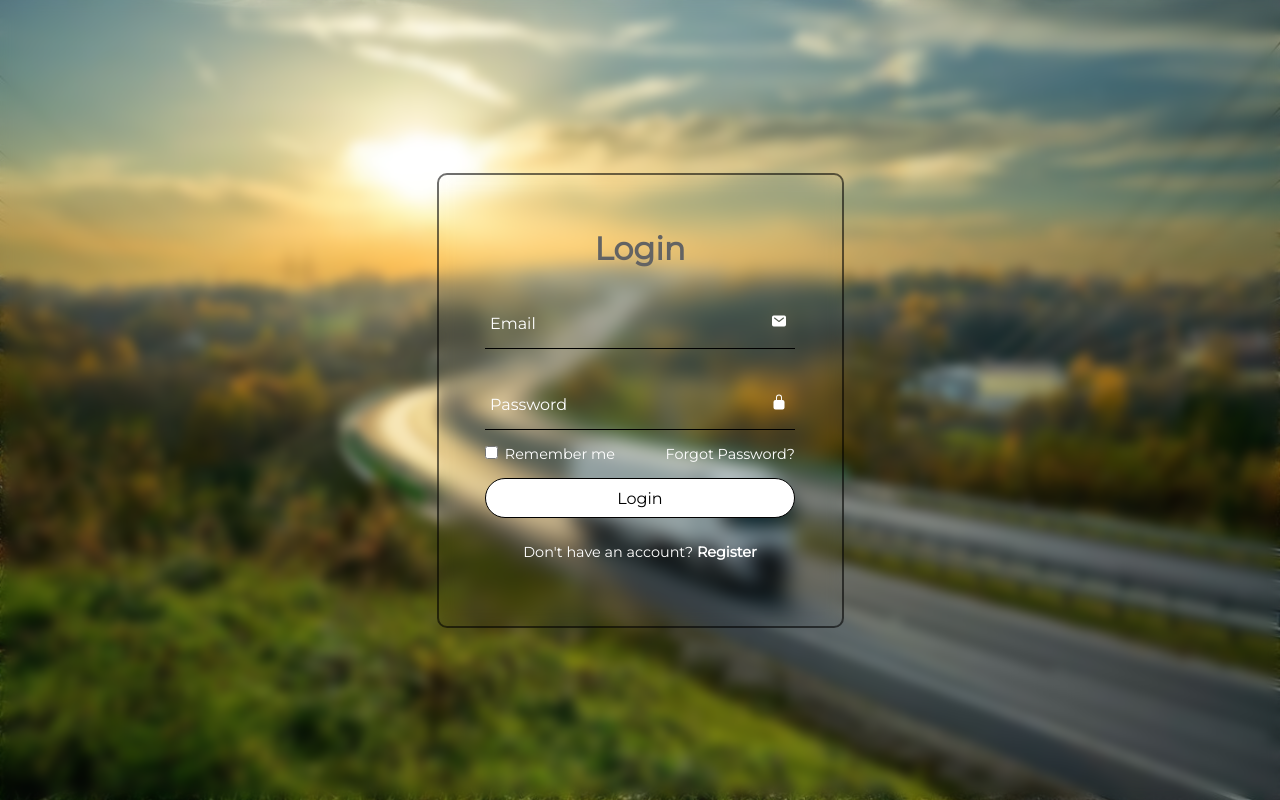
After one commit to VARUN2462006/Transport-Company, a PHP site: page /index.php in a window 1280 px wide. The commit adds this page. Run offline with PHP 8.4, Linux system fonts and the light colour scheme.

Commit message:
Add files via upload

```diff
--- /dev/null
+++ b/Public/db_conn.php
@@ -0,0 +1,12 @@
+<?php
+$sname = "localhost";
+$unmae = "root";     // Default XAMPP/WAMP username
+$password = "";      // Default XAMPP/WAMP password is empty
+$db_name = "glass_login_db";
+
+$conn = mysqli_connect($sname, $unmae, $password, $db_name);
+
+if (!$conn) {
+    die("Connection failed: " . mysqli_connect_error());
+}
+?>
--- /dev/null
+++ b/Public/index.php
@@ -0,0 +1,98 @@
+<?php
+session_start();
+include "db_conn.php";
+
+if (isset($_POST['email']) && isset($_POST['password'])) {
+    function validate($data){
+       $data = trim($data);
+       $data = stripslashes($data);
+       $data = htmlspecialchars($data);
+       return $data;
+    }
+
+    $email = validate($_POST['email']);
+    $pass = validate($_POST['password']);
+
+    if (empty($email)) {
+        header("Location: index.php?error=Email is required");
+        exit();
+    } else if(empty($pass)){
+        header("Location: index.php?error=Password is required");
+        exit();
+    } else {
+        // Check for the user in the database
+        $sql = "SELECT * FROM users WHERE email='$email'";
+        $result = mysqli_query($conn, $sql);
+
+        if (mysqli_num_rows($result) === 1) {
+            $row = mysqli_fetch_assoc($result);
+            // Verify the encrypted password
+            if (password_verify($pass, $row['password'])) {
+                $_SESSION['email'] = $row['email'];
+                $_SESSION['id'] = $row['id'];
+                // LOGIN SUCCESS: Redirect to a welcome page or show alert
+                echo "<script>alert('Login Successful!');</script>";
+            } else {
+                header("Location: index.php?error=Incorrect User name or password");
+                exit();
+            }
+        } else {
+            header("Location: index.php?error=Incorrect User name or password");
+            exit();
+        }
+    }
+}
+?>
+
+<!DOCTYPE html>
+<html lang="en">
+<head>
+  <meta charset="UTF-8">
+  <title>CSS Glassmorphism | Login</title>
+  <link rel="stylesheet" href="./style.css">
+  <style>
+    .error { color: #ff4d4d; padding: 10px; text-align: center; border-radius: 5px; background: rgba(0,0,0,0.2); margin-bottom: 15px;}
+  </style>
+</head>
+<body>
+
+<div class="wrapper">
+  <div class="login-box">
+    <form action="index.php" method="post">
+      <h2>Login</h2>
+
+      <?php if (isset($_GET['error'])) { ?>
+          <p class="error"><?php echo $_GET['error']; ?></p>
+      <?php } ?>
+
+      <div class="input-box">
+        <span class="icon"><ion-icon name="mail"></ion-icon></span>
+        <input type="email" name="email" required>
+        <label>Email</label>
+      </div>
+
+      <div class="input-box">
+        <span class="icon"><ion-icon name="lock-closed"></ion-icon></span>
+        <input type="password" name="password" required>
+        <label>Password</label>
+      </div>
+
+      <div class="remember-forgot">
+        <label><input type="checkbox"> Remember me</label>
+        <a href="#">Forgot Password?</a>
+      </div>
+
+      <button type="submit">Login</button>
+
+      <div class="register-link">
+        <p>Don't have an account? <a href="register.php">Register</a></p>
+      </div>
+    </form>
+  </div>
+</div>
+
+<script type="module" src="https://unpkg.com/ionicons@7.1.0/dist/ionicons/ionicons.esm.js"></script>
+<script nomodule src="https://unpkg.com/ionicons@7.1.0/dist/ionicons/ionicons.js"></script>
+
+</body>
+</html>
--- a/Public/style.css
+++ b/Public/style.css
@@ -8,13 +8,28 @@
 }
 .wrapper {
   display:flex;
-  justify-content:center;
+  justify-content: center;
   align-items: center;
   height:100vh;
   width:100%;
- background: url('../Images/Logo.jpg') no-repeat;
+  background: url('../Images/okokok.jpg') no-repeat;
   background-size:cover;
   background-position:center;
+  position: relative;
+}
+
+.wrapper::before {
+  content: '';
+  position: absolute;
+  top: 0;
+  left: 0;
+  right: 0;
+  bottom: 0;
+  background: url('../Images/okokok.jpg') no-repeat;
+  background-size: cover;
+  background-position: center;
+  filter: blur(6px);
+  z-index: 1;
 }
 
 .login-box {
@@ -23,23 +38,24 @@
   height: 455px;
   background: transparent;
   border-radius: 10px;
-  border: 2px solid rgba(255,255,255,.5);
+  border: 2px solid rgba(0, 0, 0, 0.563);
   display: flex;
   justify-content: center;
   align-items: center;
   box-shadow: 0 0 10 rgba(0, 0, 0, 0.2);
   backdrop-filter: blur(8px);
+  z-index: 2;
 }
 h2 {
   font-size:2em;
-  color:#fff;
+  color:#636363;
   text-align:center;
 }
 .input-box {
   position:relative;
   width:310px;
   margin:30px 0;
-  border-bottom:1px solid #fff;
+  border-bottom:1px solid #000000;
 }
 .input-box label {
   position:absolute;
@@ -47,7 +63,7 @@ h2 {
   left:5px;
   transform:translateY(-50%);
   font-size:1em;
-  color:#fff;
+  color:#ffffff;
   pointer-events:none;
   transition:.5s;
 }
@@ -62,20 +78,20 @@ h2 {
   border:none;
   outline:none;
   font-size:1em;
-  color:#fff;
+  color:#ffffff;
   padding:0 35px 0 5px;
 }
 .input-box .icon {
   position:absolute;
   right:8px;
   top:50%;
-  color: #fff;
+  color: #ffffff;
   transform: translateY(-50%);
 }
 .remember-forgot {
   margin:-15px 0 15px;
   font-size:.9em;
-  color:#fff;
+  color:#ffffff;
   display:flex;
   justify-content:space-between;
 }
@@ -83,7 +99,7 @@ h2 {
   margin-right:3px;
 }
 .remember-forgot a {
-  color:#fff;
+  color:#ffffff;
   text-decoration:none;
 }
 .remember-forgot a:hover {
@@ -96,9 +112,17 @@ button {
   border:none;
   border-radius:40px;
   cursor:pointer;
+  border:1px solid #000;
   font-size:1em;
   color:#000;
-  font-weight;500;
+  font-weight:500;
+  transition: all 0.3s ease;
+}
+
+button:hover {
+  background-color:#000;
+  color:#fff;
+  box-shadow: 0 0 10px rgba(0, 0, 0, 0.3);
 }
 .register-link {
   font-size:.9em;
```
Also changed, not shown: Public/login.php (added, +27 -0 lines), Public/register.php (added, +94 -0 lines), config.php (added, +18 -0 lines), Images/bgimageloginpage.jpg (added), Images/okokok.jpg (added).
